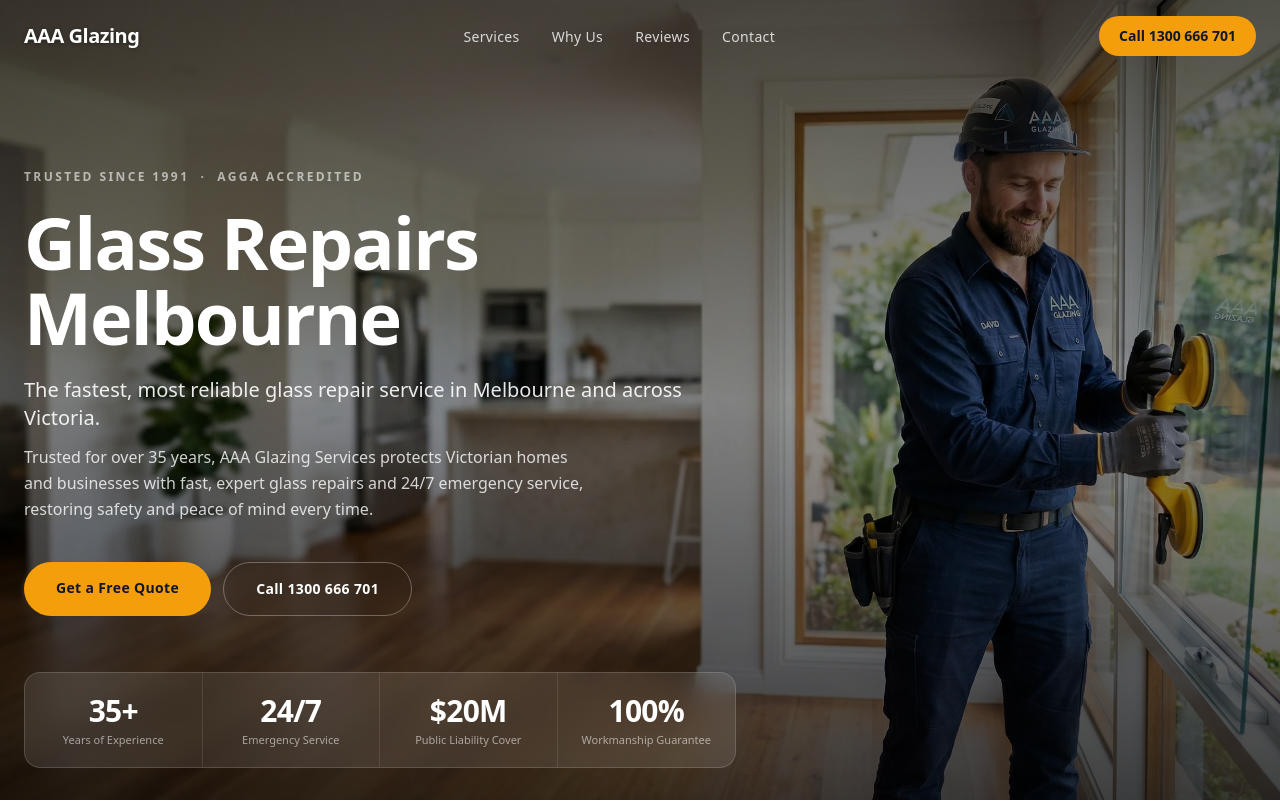
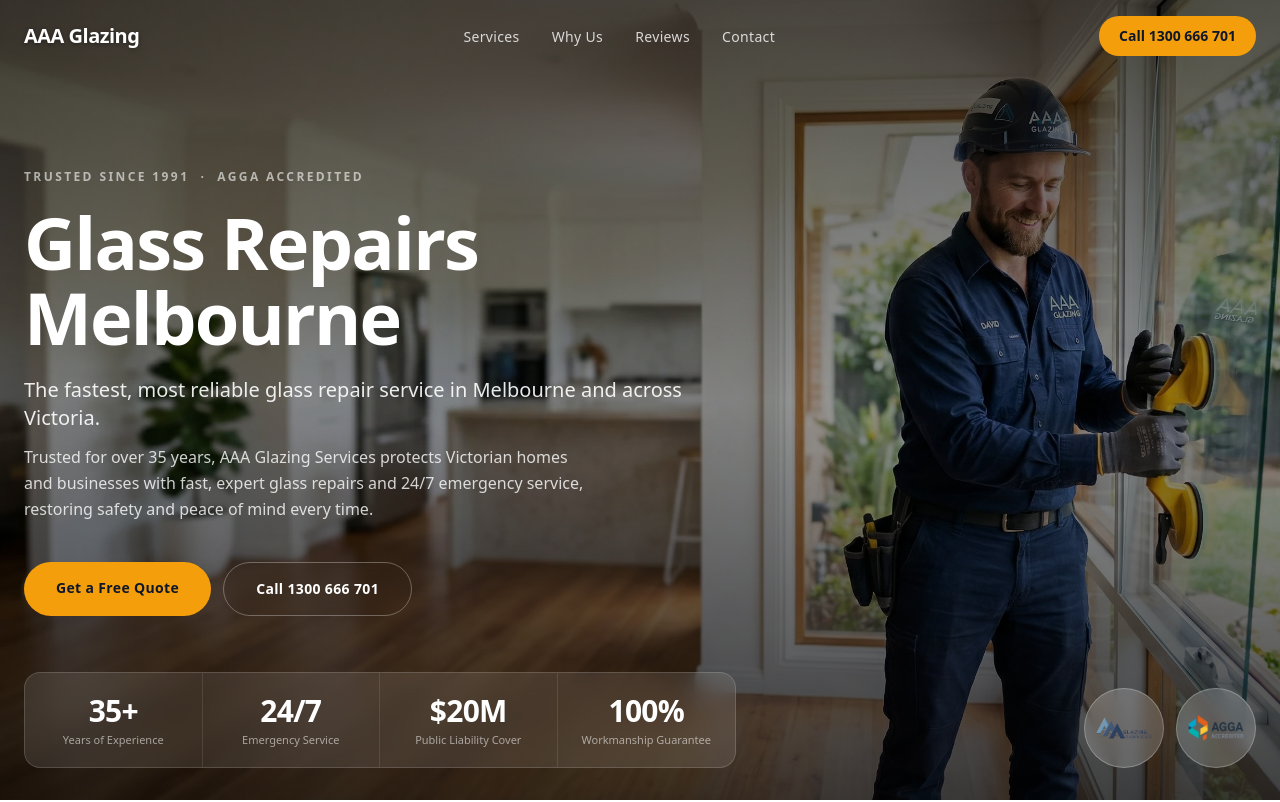
Before and after one commit to engelgatus/aaa-glazing-landing, a Next.js app: page / in a window 1280 px wide. Shown: the top 802 px of the page. Built offline with nearby package versions, Linux system fonts and the light colour scheme.

Commit message:
feat(hero): add logos and badges to Hero section for enhanced branding

```diff
--- a/src/components/sections/Hero.tsx
+++ b/src/components/sections/Hero.tsx
@@ -109,7 +109,9 @@
       </div>
 
       <div className="relative z-10 px-6 pb-8">
-        <div className="max-w-7xl mx-auto w-full grid grid-cols-12 gap-4">
+        <div className="max-w-7xl mx-auto w-full grid grid-cols-12 gap-4 items-end">
+
+          {/* Stats bar — left */}
           <motion.div
             custom={6}
             initial="hidden"
@@ -131,7 +133,42 @@
               </div>
             ))}
           </motion.div>
+
         </div>
+
+        {/* Badges — absolutely pinned to bottom-right of section */}
+        <motion.div
+          custom={7}
+          initial="hidden"
+          animate="visible"
+          variants={fadeUp}
+          className="absolute bottom-8 right-6 flex items-center gap-3"
+        >
+          <div className="w-16 h-16 sm:w-20 sm:h-20 rounded-full bg-white/20 backdrop-blur-sm border border-white/25 flex items-center justify-center shrink-0">
+            <div className="relative w-11 h-11 sm:w-14 sm:h-14">
+              <Image
+                src={`${basePath}/images/aaa-logo.webp`}
+                alt="AAA Glazing Services logo"
+                fill
+                sizes="56px"
+                className="object-contain"
+              />
+            </div>
+          </div>
+
+          <div className="w-16 h-16 sm:w-20 sm:h-20 rounded-full bg-white/20 backdrop-blur-sm border border-white/25 flex items-center justify-center shrink-0">
+            <div className="relative w-11 h-11 sm:w-14 sm:h-14">
+              <Image
+                src={`${basePath}/images/agga.webp`}
+                alt="AGGA accreditation badge"
+                fill
+                sizes="56px"
+                className="object-contain"
+              />
+            </div>
+          </div>
+        </motion.div>
+
       </div>
     </section>
   );
```
Also changed, not shown: public/images/aaa-logo.webp (added), public/images/agga.webp (added).
